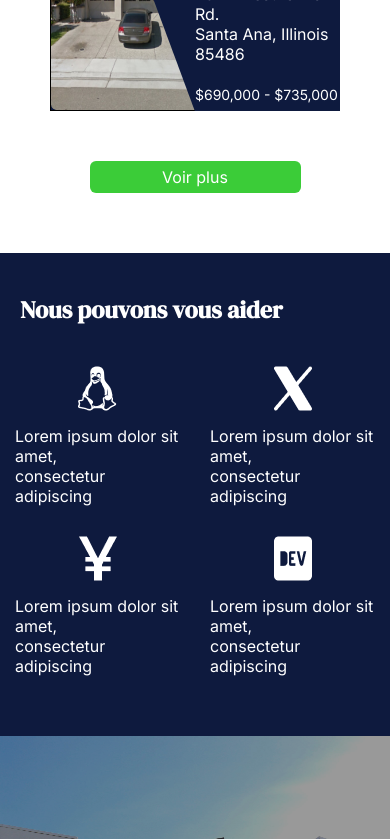
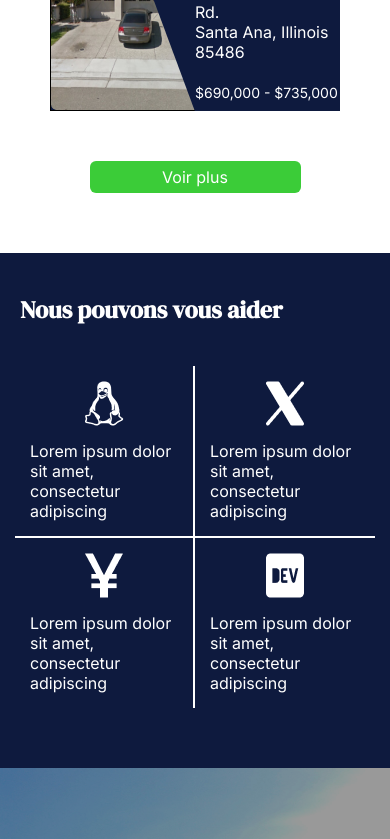
Before and after one commit to Kayem27/integration-theme-imo, a plain HTML site: page index.html in a window 390 px wide. Shown: the part 703-1542 px from the top of the page. Drawn offline with Linux system fonts and the light colour scheme.

Commit message:
version 1.1

```diff
--- a/index.html
+++ b/index.html
@@ -45,7 +45,8 @@
                     </figure>
                     <div class="carte-infos">
                         <h3>Maison de ville</h3>
-                        <p>2972 Westheimer Rd. <br> Santa Ana, Illinois <br> 85486 </p>
+                        <p>4140 Parker Rd.  <br> Allentown, New Mexico  <br> 31134 </p>
+                        <span>$700,000 - $745,000</span>
                     </div>
                 </div>
                 <div class="carte none">
@@ -53,8 +54,9 @@
                         <img src="./img/Vector 6.png" alt="maison de ville">
                     </figure>
                     <div class="carte-infos">
-                        <h3>Maison de ville</h3>
-                        <p>2972 Westheimer Rd. <br> Santa Ana, Illinois <br> 85486 </p>
+                        <h3>Manoir</h3>
+                        <p>8502 Preston Rd.  <br> Inglewood, Maine  <br> 98380 </p>
+                        <span>$775,000 - $790,000</span>
                     </div>
                 </div>
             </div>
--- a/style.css
+++ b/style.css
@@ -11,6 +11,11 @@
   text-decoration: none;
   overflow-x: none;
 }
+/* main, footer{
+  max-width: 1600px;
+  padding: 80px 0;
+  margin: 0 auto;
+} */
 
 header {
   width: 100vw;
@@ -101,6 +106,7 @@ header {
 }
 .carte {
   display: flex;
+  position: relative;
   width: 358px;
   height: 215px;
   background-color: #0e1a3e;
@@ -117,15 +123,20 @@ header {
   position: relative;
 }
 .carte-infos h3 {
+  position: absolute;
+  left: -35%;
   font-family: DM Serif Display;
   font-size: 2rem;
   font-weight: 400;
-  position: relative;
+}
+.carte-infos p{
+  position: absolute;
+  top: 40%;
 }
 .carte-infos span{
   font-size: 0.875rem;
-  position: relative;
-  bottom: -20px;
+  position: absolute;
+  bottom: 10px;
 }
 .voir-plus-container {
   width: 100%;
@@ -308,17 +319,27 @@ footer ul li a{
     display: none;
   }
 
-  /* Carte  */
+  /* Aide icon  */
   .aide-icon{
     display: grid;
     grid-template-columns: 1fr 1fr;
     padding: 0 15px;
+    gap: 0;
   }
   .aide-icon figure{
     flex-direction: column;
   }
-
-
+  .aide-icon figure:nth-child(1), .aide-icon figure:nth-child(3){
+    border-right: 2px solid #fff;
+    padding: 15px;
+  }
+  .aide-icon figure:nth-child(3), .aide-icon figure:nth-child(4){
+    border-top: 2px solid #fff;
+    padding: 15px;
+  }
+  .aide-icon figure:nth-child(2){
+    padding: 15px;
+  }
 
   /* Classe de la flemme */
 
```
